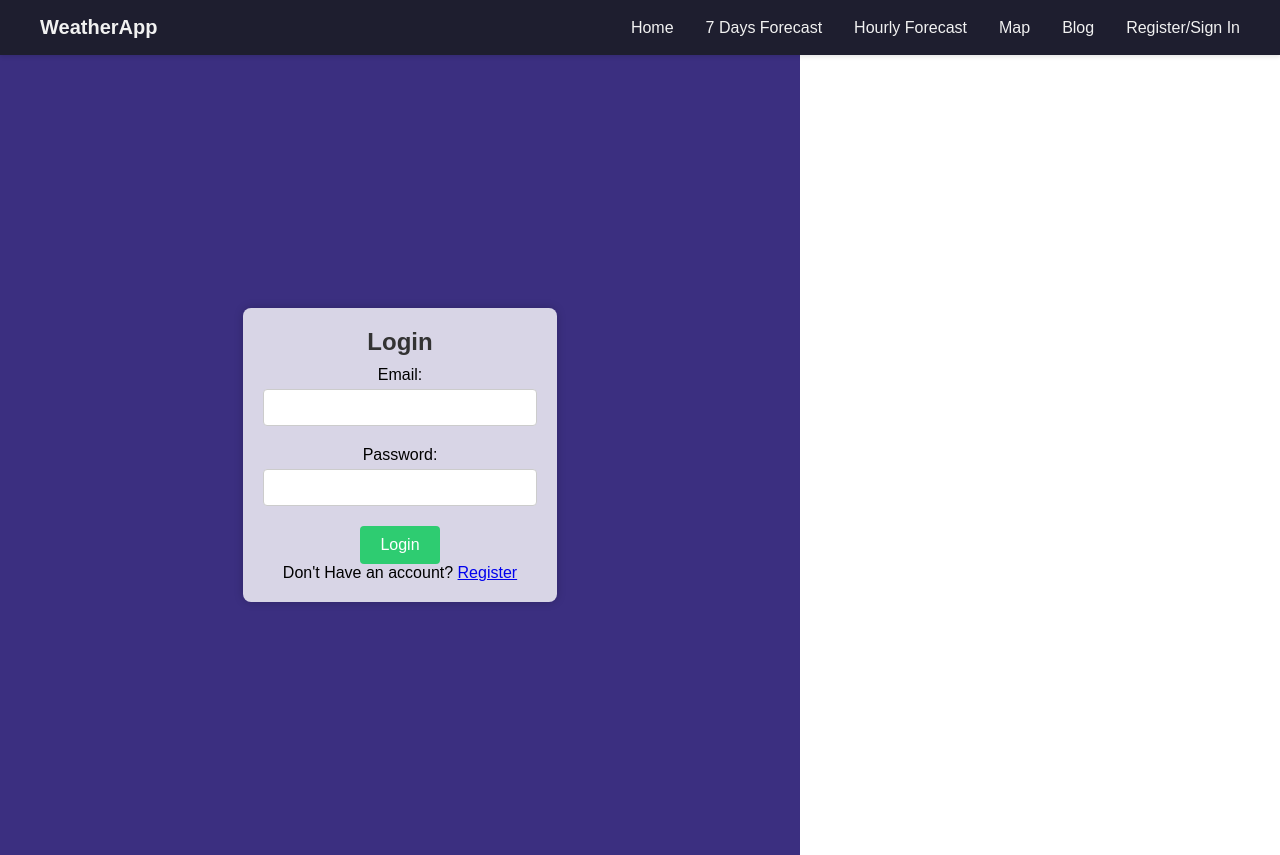
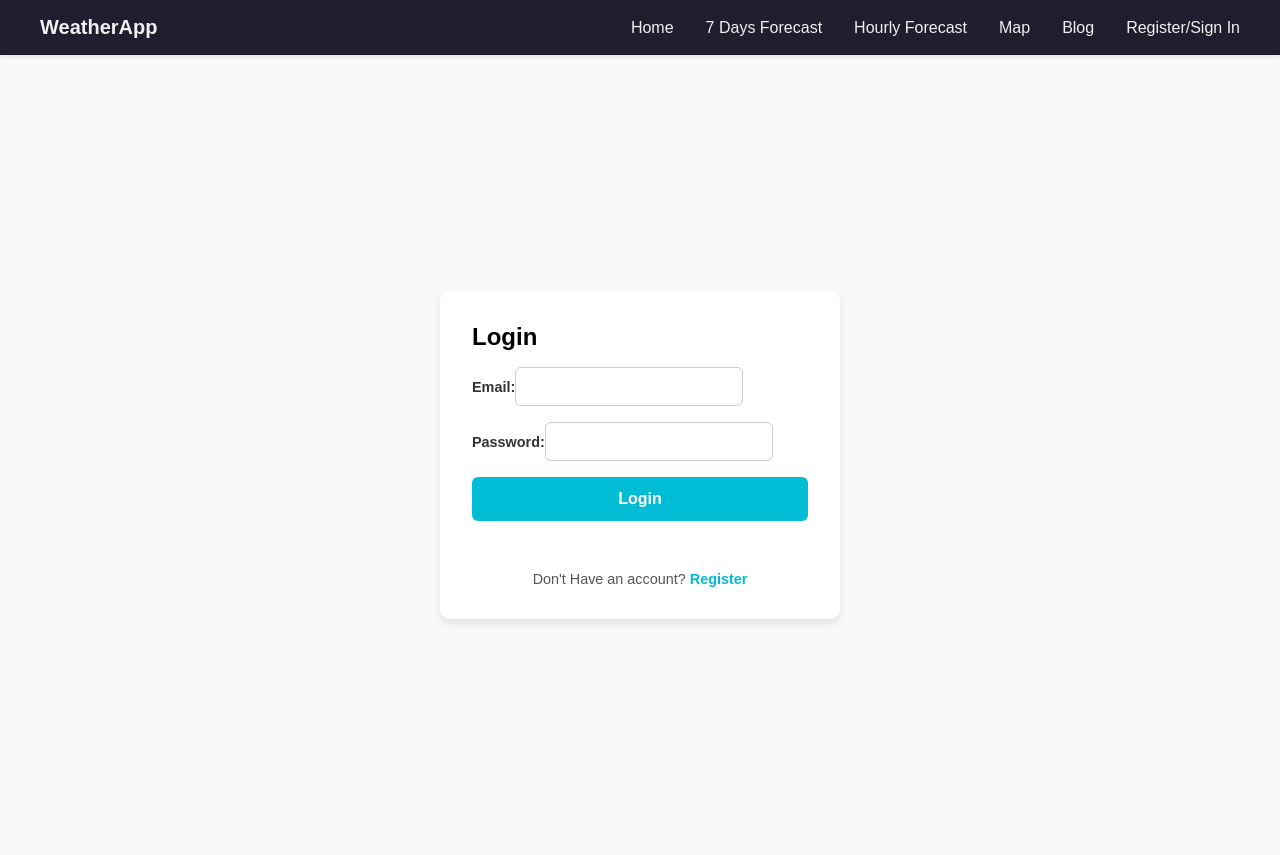
Before and after one commit to gkarm/weatherplus, a React (Vite) app: page /login in a window 1280 px wide. Built offline with nearby package versions, Linux system fonts and the light colour scheme; no server answers.

Commit message:
update style

```diff
--- a/src/Components/style.css
+++ b/src/Components/style.css
@@ -1,66 +1,96 @@
-/* SignupForm.css */
 
-* {
-    margin:0;
-
-}
-
-
-.signup-container{
+.signup-container {
     display: flex;
     justify-content: center;
     align-items: center;
-    height: 100vh;
-    width: 100vh;
-    background-color: #3b2f80;
+    min-height: 100vh;
+    padding: 1rem;
+    background: #f9f9f9;
 }
 
-
-.signup-form{
-
-    background: rgba(255, 255, 255, 0.8);
-    padding: 20px;
-    border-radius: 8px;
-    box-shadow: 0 0 10px rgba(0, 0, 0, 0.2);
-    text-align: center;
+.signup-form {
+    background: #ffffff;
+    display: flex;
+    flex-direction: column;
+    gap: 1rem;
+    padding: 2rem;
+    border-radius: 10px;
+    box-shadow: 0 4px 8px rgba(0, 0, 0, 0.1);
+    width: 100%;
+    max-width: 400px;
 }
 
+.signup-form h1 {
+    font-size: 1.6rem;
+    margin-bottom: 0.5rem;
+    text-align: center;
+    color: #1e1e2f;
+}
 
-
-.signup-form h2{
+.signup-form label {
+    font-size: 0.9rem;
+    font-weight: 600;
     color: #333;
 }
 
-
-
-.signup-form label{
-    display: block;
-    margin: 10px 0;
+.signup-form input {
+    padding: 0.6rem;
+    font-size: 1rem;
+    border: 1px solid #ccc;
+    border-radius: 6px;
+    outline: none;
+    transition: border 0.2s ease;
 }
 
-
-.signup-form input{
-    width: 100%;
-    padding: 10px;
-    margin-top: 5px;
-    margin-bottom: 10px;
-    border: 1px solid #ccc;
-    border-radius: 4px;
-    box-sizing: border-box;
+.signup-form input:focus {
+    border-color: #00bcd4;
 }
 
-
-
-.signup-form button{
-    background-color: #2ecc71;
+.signup-form button {
+    padding: 0.8rem;
+    font-size: 1rem;
+    border: none;
+    border-radius: 6px;
+    background: #00bcd4;
     color: white;
-    border: none;
-    padding: 10px 20px;
-    border-radius: 4px;
+    font-weight: 600;
     cursor: pointer;
-    font-size: 16px;
+    transition: background 0.2s ease;
 }
 
-.signup-form button:hover{
-    background-color: #27ae60;
+.signup-form button:hover {
+    background: #0097a7;
 }
+
+.signup-form p {
+    text-align: center;
+    font-size: 0.9rem;
+    color: #555;
+}
+
+.signup-form p a {
+    color: #00bcd4;
+    text-decoration: none;
+    font-weight: 600;
+}
+
+.signup-form p a:hover {
+    text-decoration: underline;
+}
+
+@media (max-width: 500px) {
+    .signup-form {
+        padding: 1.5rem;
+        max-width: 100%;
+    }
+
+    .signup-form h1 {
+        font-size: 1.4rem;
+    }
+
+    .signup-form input,
+    .signup-form button {
+        font-size: 0.95rem;
+        padding: 0.7rem;
+    }
+}
```
Also changed, not shown: src/Components/firebase.jsx (deleted, +0 -18 lines).
